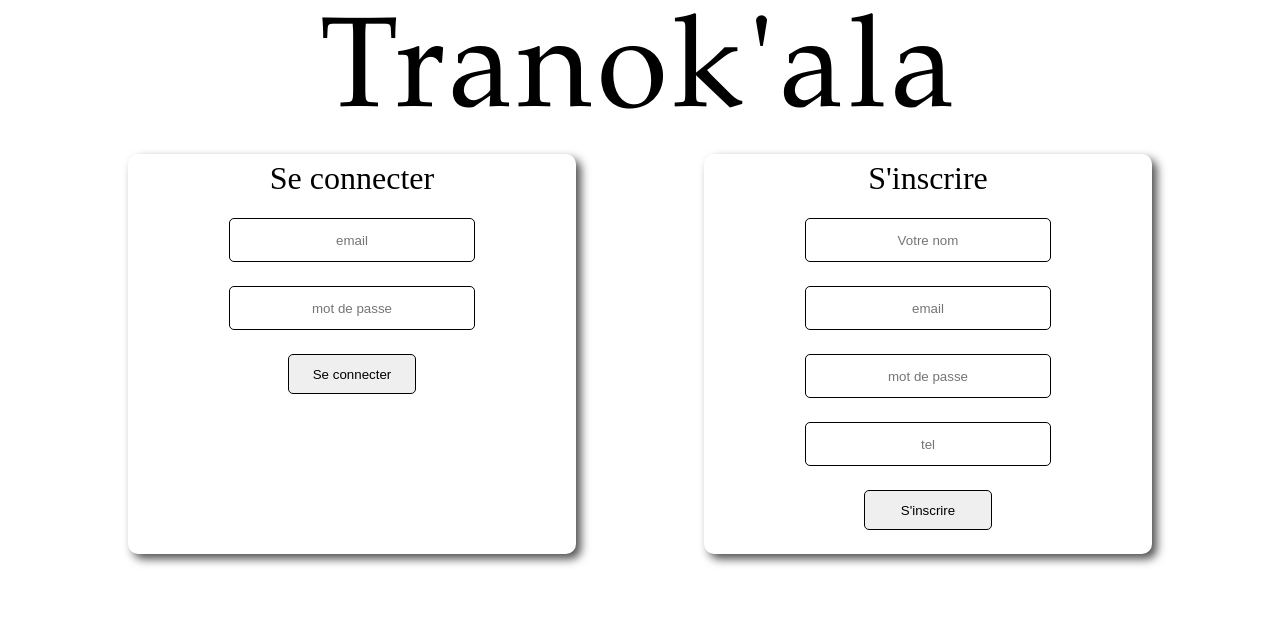
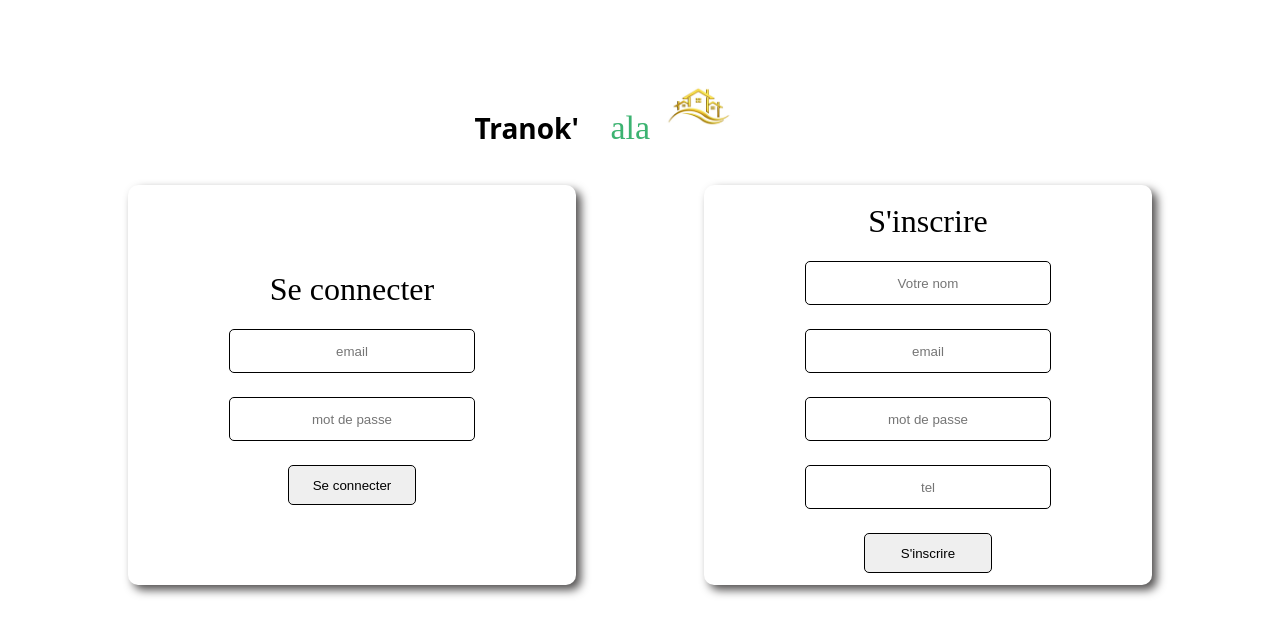
Before and after one commit to yoan1601/exam24HWebS3, a PHP site: page / in a window 1280 px wide. Shown: the top 636 px of the page. Run offline with PHP 8.4, Linux system fonts and the light colour scheme; some libraries are stand-ins or nearby versions.

Commit message:
avant alea

```diff
--- a/SQL/requete.sql
+++ b/SQL/requete.sql
@@ -1,3 +1,7 @@
+
+-- getNbHabitatDispoJour
+    gour
+
 -- getAllReservationByDate
 select * from reservation where '2022-04-16' between datearrivee and datedepart;
 
--- /dev/null
+++ b/assets/css/evolution_habitat.css
@@ -0,0 +1,3 @@
+#haut #titre {
+    text-align: center;
+}
--- a/assets/css/index.css
+++ b/assets/css/index.css
@@ -1,7 +1,59 @@
 body{
-    margin: 0;
+    margin: 10% auto;
     padding: 0;
 }
+
+#content {
+    margin: 3% auto;
+}
+
+/* logo */
+#trano, #ala {
+    margin-top: -3%;
+ }
+
+ #trano{
+     float: left;
+     font-size: 28px;
+     font-family: system-ui;
+     font-weight: bold;
+ }
+ #ala {
+     float: left;
+     font-size: 34px;
+     color: mediumseagreen;
+ }
+
+ #logosary img{
+     margin-top: -92%;
+     width: 70px;
+ }
+
+ #logo {
+    width: 50%;
+    height: 100%;
+    margin: 0 auto;
+    display: flex;
+    justify-content: space-evenly;
+ }
+
+ #trano {
+    transform: translateX(48px);
+ }
+
+ #ala {
+    transform: translateX(-27px);
+ }
+
+ #logosary {
+    transform: translate(-120px);
+ }
+
+ #header {
+    width: 100%;
+ }
+ /* logo */
+
 #titre{
     font-family: Garamond, Baskerville, Baskerville Old Face, Hoefler Text, Times New Roman, serif;
     font-size: 8rem;
@@ -28,6 +80,7 @@ form{
     border-radius: 10px;
     width: 35vw;
     height: 50vh;
+    justify-content: center;
 }
 input, label{
     width: 15rem;
--- a/index.php
+++ b/index.php
@@ -33,20 +33,22 @@
 </head>
 
 <body>
-    <section>
-        <div id="titre">
-            Tranok'ala
+    <section id="header">
+        <div id="logo">
+            <div id="trano">Tranok'</div>
+            <div id="ala">ala</div>
+            <div id="logosary"><img src="./images/logo.jpg"alt></div>
         </div>
     </section>
-    <section>
+    <section id="content">
 
         <div id="contenu">
             <div id="gauche">
-                <form action="#" method="post">
-                    <label>Se connecter</label>
-                    <input type="text" name="email" placeholder="email" required>
-                    <input type="password" name="password" placeholder="mot de passe" required>
-                    <input id="submit" type="submit" value="Se connecter">
+                <form action="#" method="post" id=form>
+                    <div><label>Se connecter</label></div>
+                    <div><input type="text" name="email" placeholder="email" required></div>
+                    <div><input type="password" name="password" placeholder="mot de passe" required></div>
+                    <div><input id="submit" type="submit" value="Se connecter"></div>
                 </form>
                 <?php if(isset($error)) { ?>
                 <div id="error">
--- a/pages/calendar.php
+++ b/pages/calendar.php
@@ -31,7 +31,7 @@
                     // }
                     <?php echo($allOccupations); ?>
                 ],
-                eventColor: 'bluesky'
+                eventColor: 'goldenrod'
             });
             calendar.render();
         });
--- a/pages/client_acceuil.php
+++ b/pages/client_acceuil.php
@@ -16,7 +16,7 @@ if(isset($_GET['recherche'])) {
     <meta http-equiv="X-UA-Compatible" content="IE=edge">
     <meta name="viewport" content="width=device-width, initial-scale=1.0">
     <link rel="stylesheet" href="../assets/css/client_acceuil.css">
-    <title>Admin Acceuil</title>
+    <title>Client Acceuil</title>
 </head>
 
 <body>
@@ -34,7 +34,7 @@ if(isset($_GET['recherche'])) {
         <div id="search">
             <form action="#" method="get">
                 <input type="text" name="recherche" id="champ" placeholder="description" required>
-                <input type="submit" value="chercher">
+                <input type="submit" value="chercher" id="submit">
             </form>
         </div>
     </section>
@@ -56,7 +56,7 @@ if(isset($_GET['recherche'])) {
                                 <p>
                                     <?php echo ($habitation->quartier); ?>
                                 </p>
-                                <p>
+                                <p id="prix">
                                     <?php echo ($habitation->loyer); ?> euros
                                 </p>
                             </div>
```
Also changed, not shown: SQL/base.sql (+4 -4 lines), assets/css/client_acceuil.css (+35 -5 lines), images/26507.jpg (added), 4 other files.
